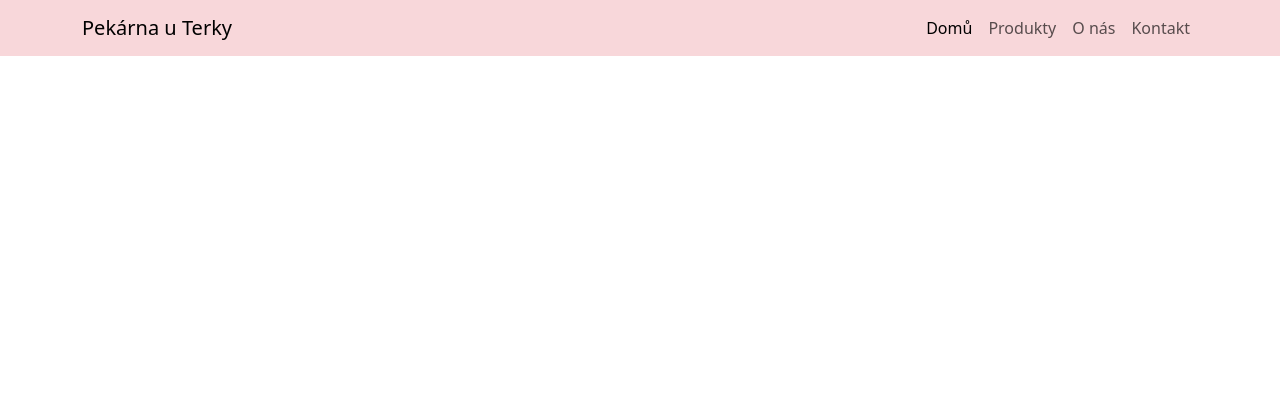
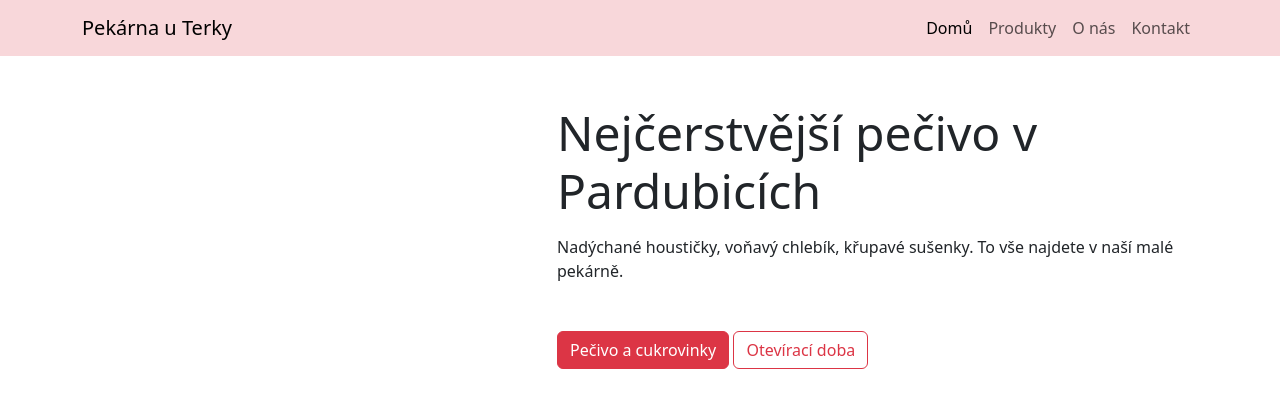
Before and after one commit to vecekspse/pekarna, a plain HTML site: page index.html in a window 1280 px wide. Drawn offline with nearby package versions, Linux system fonts and the light colour scheme.

Commit message:
hero banner

```diff
--- a/index.html
+++ b/index.html
@@ -35,6 +35,24 @@
             </div>
         </div>
     </nav>
+    <section class="py-5">
+        <div class="container">
+            <div class="row justify-content-end">
+                <div class="col-md-7 text-center text-lg-start">
+                    <h1 class="display-5 mb-3">Nejčerstvější pečivo v Pardubicích</h1>
+                    <p class="mb-5">
+                        Nadýchané houstičky, voňavý chlebík, křupavé sušenky.
+                        To vše najdete v naší malé pekárně.
+                    </p>
+                    <div>
+                        <a href="#" class="btn btn-danger">Pečivo a cukrovinky</a>
+                        <a href="#" class="btn btn-outline-danger">Otevírací doba</a>
+                    </div>
+                </div>
+            </div>
+        </div>
+    </section>
+
     <script src="https://cdn.jsdelivr.net/npm/bootstrap@5.3.8/dist/js/bootstrap.bundle.min.js"
         integrity="sha384-FKyoEForCGlyvwx9Hj09JcYn3nv7wiPVlz7YYwJrWVcXK/BmnVDxM+D2scQbITxI"
         crossorigin="anonymous"></script>
```
